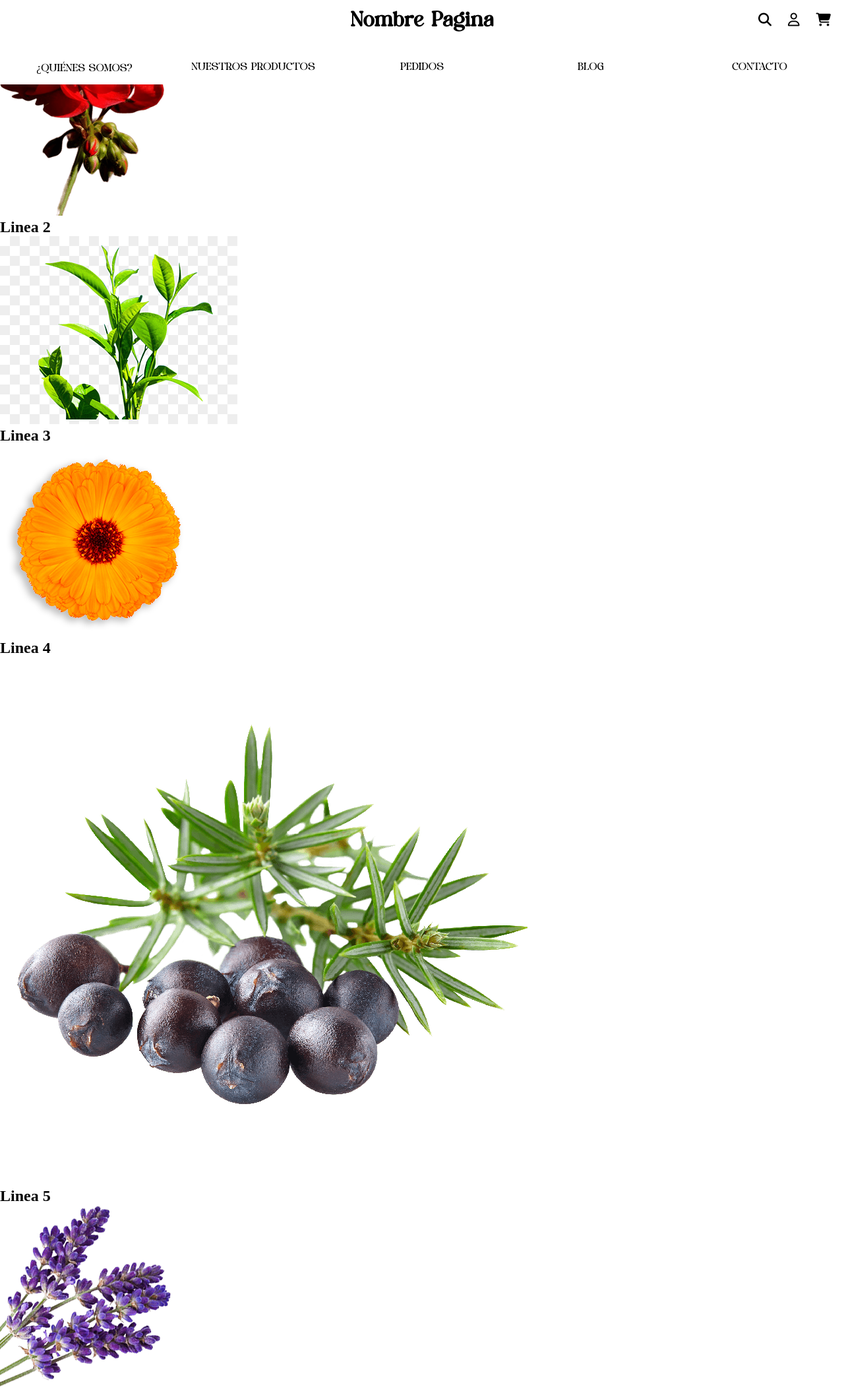
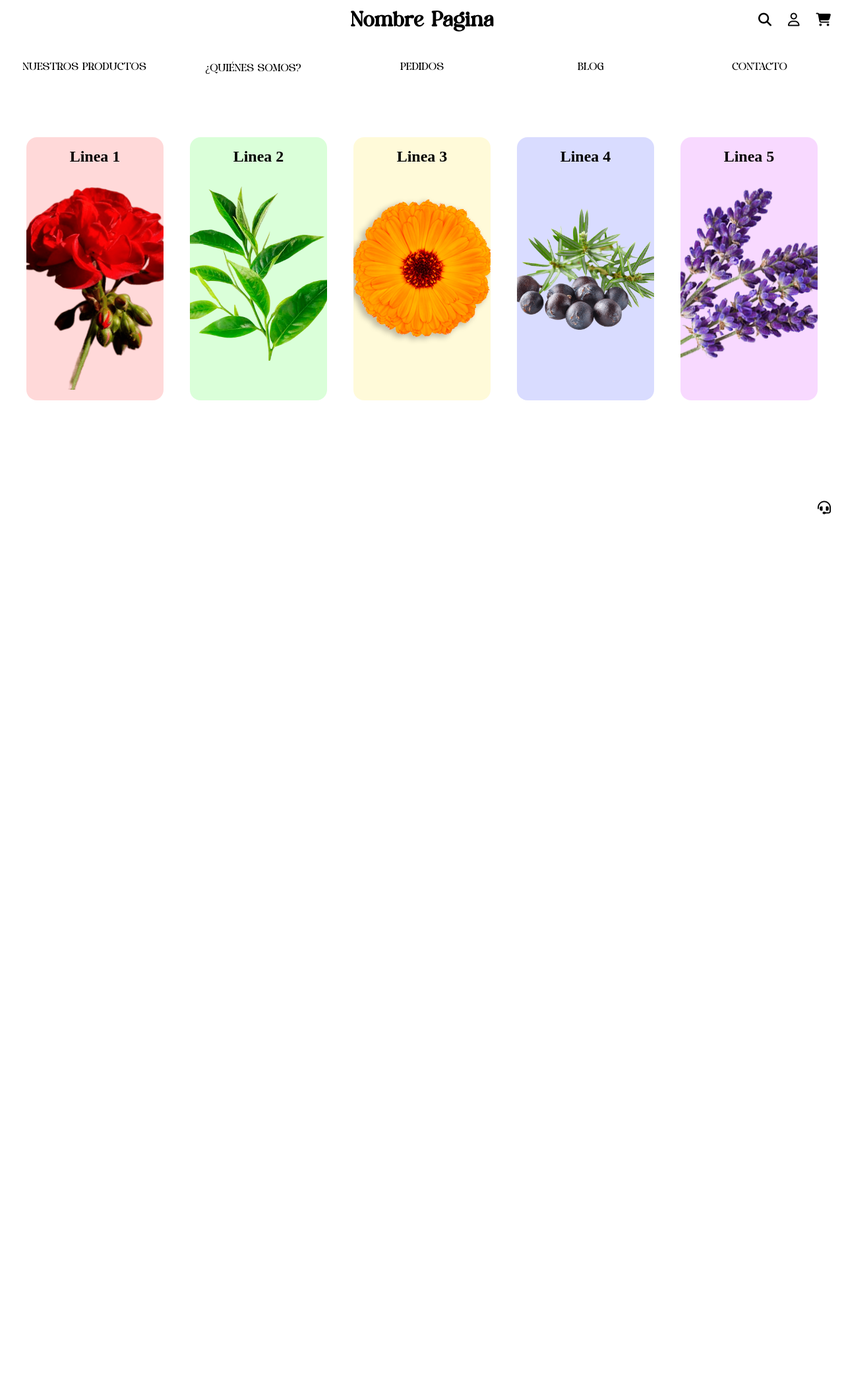
Before and after one commit to rebecanoya/PROYECTO-ESTETICA, a PHP site: page /public/html/NuestrosProductos.html in a window 1280 px wide. Shown: the whole page at 66% size. After the commit the page ends 780 px from the top, so only its background shows below. Run offline with PHP 8.4, Linux system fonts and the light colour scheme; some libraries are stand-ins or nearby versions.

Commit message:
nuestrosProductos modificacion

```diff
--- a/public/css/general.css
+++ b/public/css/general.css
@@ -50,3 +50,9 @@
     }
 
 }
+
+a {
+
+    text-decoration: none;
+
+}
--- a/public/css/header.css
+++ b/public/css/header.css
@@ -3,9 +3,18 @@
     display: flex;
     flex-direction: column;
     gap: 1em;
-    position: absolute;
     width: 100%;
     z-index: 10;
+    background-color: red;
+
+
+    & a {
+
+        color: white;
+        text-decoration: none;
+
+    }
+
 
     &:hover {
 
@@ -46,6 +55,8 @@
         gap: 0.25em;
 
     }
+
+
 }
 
 nav {
@@ -57,6 +68,7 @@
     & * {
 
         padding: 1em;
+
 
     }
 
--- a/public/css/index.css
+++ b/public/css/index.css
@@ -1,9 +1,10 @@
-a {
+header {
 
-    text-decoration: none;
-    color: rgb(255, 255, 255);
+    position: absolute;
 
 }
+
+
 
 .banner {
 
--- a/public/css/np.css
+++ b/public/css/np.css
@@ -1,58 +1,54 @@
 main {
-
-    height: 100%;
-    padding: 5%;
+    padding: 2.5em;
+    padding-top: 5em;
 
 }
 
-.container {
+
+.lineas {
 
     display: flex;
-    flex-direction: row;
-    height: 100%;
+    gap: 2.5em;
+
+
+
+    & section {
+
+
+        border-radius: 1em;
+        padding: 1em;
+        overflow: hidden;
+        background-color: var(--fondoLineas, white);
+
+
+
+        & img {
+
+            width: 256px;
+
 
         }
 
-.linea1 {
-    text-align: center;
-    background-color: rgba(255, 0, 0, 0.093);
-    border: 2px black solid;
+        & a {
+
+            display: flex;
+            flex-direction: column;
+            color: black;
+            text-decoration: none;
+            align-items: center;
+            gap: 2em;
 
         }
 
-.linea2 {
 
-    text-align: center;
-    background-color: rgba(38, 255, 0, 0.093);
-    border: 2px black solid;
+        &:hover {
+
+            transform: scale(1.05);
+        }
+    }
+
+
+
+
 
 }
-
-.linea3 {
-
-    text-align: center;
-    background-color: rgba(255, 153, 0, 0.093);
-    border: 2px black solid;
-
-}
-
-.linea4 {
-
-    text-align: center;
-    background-color: rgba(0, 8, 255, 0.093);
-    border: 2px black solid;
-
-}
-
-.linea5 {
-
-    text-align: center;
-    background-color: rgba(136, 0, 255, 0.093);
-    border: 2px black solid;
-
-}
-
-.lineas img {
-    max-width: 80%;
-    height: auto;
-}
--- a/public/html/NuestrosProductos.html
+++ b/public/html/NuestrosProductos.html
@@ -6,7 +6,7 @@
     <meta name="viewport" content="width=device-width, initial-scale=1.0">
     <link rel="stylesheet" href="../css/general.css">
     <link rel="stylesheet" href="../css/header.css">
-    <link rel="stylesheet" href="../css/index.css">
+    <link rel="stylesheet" href="../css/np.css">
     <script src="https://kit.fontawesome.com/dc2d3ea46f.js" crossorigin="anonymous"></script>
     <title>Pagina inicial</title>
 </head>
@@ -32,8 +32,6 @@
 
         </div>
         <nav>
-
-            <a href="QuienesSomos.html">¿QUIÉNES SOMOS?</a>
             <div class="desplegable">
                 <p>NUESTROS PRODUCTOS</p>
                 <div class="desplegados">
@@ -41,6 +39,7 @@
                     <a href="">TODOS LOS PRODUCTOS</a>
                 </div>
             </div>
+            <a href="QuienesSomos.html">¿QUIÉNES SOMOS?</a>
             <a href="Pedidos.html">PEDIDOS</a>
             <a href="Blog.html">BLOG</a>
             <a href="Contacto.html">CONTACTO</a>
@@ -53,43 +52,61 @@
 
     <main>
 
-        <article>
-            <section></section>
-            <section></section>
-            <section></section>
-            <section></section>
-            <section></section>
+        <article class="lineas">
+            <section style="--fondoLineas: rgba(255, 0, 0, 0.150);">
+                <a href="">
+
+                    <h2>Linea 1</h2>
+                    <img src="../img/geranio.png">
+                </a>
+
+
+
+            </section>
+            <section style="--fondoLineas: rgba(13, 255, 0, 0.15);">
+                <a href="">
+
+                    <h2>Linea 2</h2>
+                    <img src="../img/arboldete.png">
+
+                </a>
+
+            </section>
+            <section style="--fondoLineas: rgba(255, 217, 0, 0.15);">
+                <a href="">
+
+                    <h2>Linea 3</h2>
+                    <img src="../img/calendula.png">
+
+                </a>
+
+            </section>
+            <section style="--fondoLineas: rgba(0, 26, 255, 0.15);">
+
+                <a href="">
+
+                    <h2>Linea 4</h2>
+                    <img src="../img/juniper.png">
+
+                </a>
+
+            </section>
+            <section style="--fondoLineas: rgba(204, 0, 255, 0.15);">
+                <a href="">
+
+                    <h2>Linea 5</h2>
+                    <img src="../img/lavanda.png">
+
+                </a>
+
+
+            </section>
         </article>
 
         <article>
             <section></section>
         </article>
 
-
-
-        <section></section>
-        <div class="container">
-            <div class="linea1">
-                <h2>Linea 1</h2>
-                <img src="../img/geranio.png">
-            </div>
-            <div class="linea2">
-                <h2>Linea 2</h2>
-                <img src="../img/arbolTe.png">
-            </div>
-            <div class="linea3">
-                <h2>Linea 3</h2>
-                <img src="../img/calendula.png">
-            </div>
-            <div class="linea4">
-                <h2>Linea 4</h2>
-                <img src="../img/juniper.png">
-            </div>
-            <div class="linea5">
-                <h2>Linea 5</h2>
-                <img src="../img/lavanda.png">
-            </div>
-        </div>
     </main>
 
     <footer>
```
Also changed, not shown: public/img/arbolTe.png (deleted), public/img/arboldete.png (added). Lines whose indentation alone changed are shown as unchanged.
